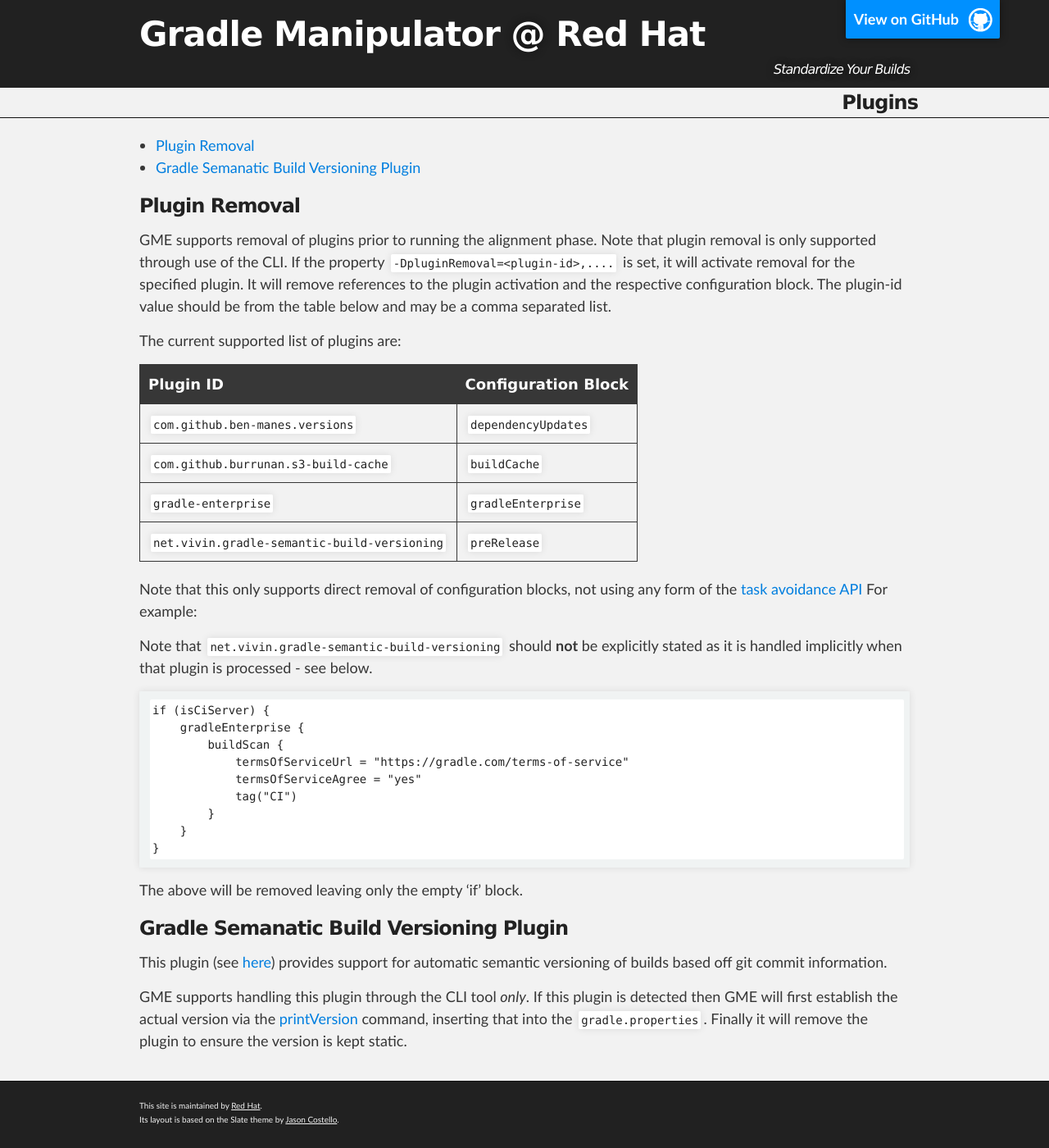
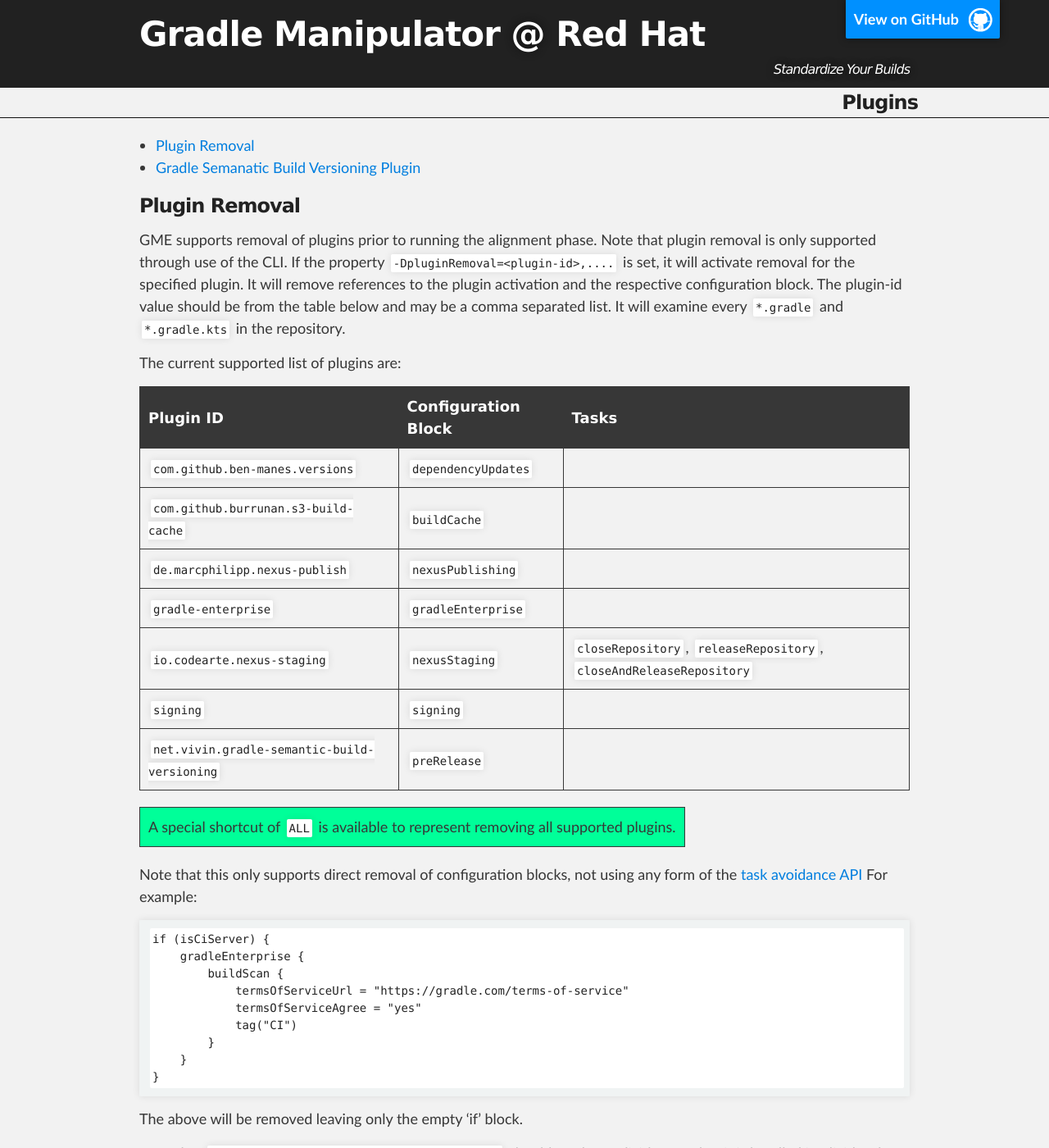
Before and after one commit to project-ncl/gradle-manipulator, a Jekyll site: the page built from guide/plugins.md, in a window 1280 px wide and 1400 px high. Shown: the whole window at 82% size. Built offline with Jekyll 4.4.1, drawn with Linux system fonts in a browser that asks for light colours; some of the changed text lies outside the part shown.

Commit message:
NCLSUP-523 Support removing signing and nexus plugins. Add support for ALL removal

````diff
--- a/guide/plugins.md
+++ b/guide/plugins.md
@@ -11,22 +11,31 @@ GME supports removal of plugins prior to running the alignment phase. Note that
 only supported through use of the CLI. If the property `-DpluginRemoval=<plugin-id>,....` is set, it
 will activate removal for the specified plugin. It will remove references to the plugin activation
 and the respective configuration block. The plugin-id value should be from the table below and may be
-a comma separated list.
+a comma separated list. It will examine every `*.gradle` and `*.gradle.kts` in the repository.
 
 The current supported list of plugins are:
 
-| Plugin ID    | Configuration Block |
+| Plugin ID    | Configuration Block | Tasks |
 |------------|---------------------|
-| `com.github.ben-manes.versions` | `dependencyUpdates`  |
-| `com.github.burrunan.s3-build-cache` | `buildCache`  |
-| `gradle-enterprise` | `gradleEnterprise`  |
-| `net.vivin.gradle-semantic-build-versioning` | `preRelease` |
+| `com.github.ben-manes.versions` | `dependencyUpdates`  | |
+| `com.github.burrunan.s3-build-cache` | `buildCache`  | |
+| `de.marcphilipp.nexus-publish` | `nexusPublishing`  | |
+| `gradle-enterprise` | `gradleEnterprise`  | |
+| `io.codearte.nexus-staging` | `nexusStaging`  | `closeRepository`, `releaseRepository`, `closeAndReleaseRepository` |
+| `signing` | `signing`  | |
+| `net.vivin.gradle-semantic-build-versioning` | `preRelease` | |
+
+<table bgcolor="#00ff99">
+<tr>
+<td>
+    A special shortcut of <code>ALL</code> is available to represent removing all supported plugins.
+</td>
+</tr>
+</table>
+
 
 Note that this only supports direct removal of configuration blocks, not using any form of the [task
 avoidance API](https://docs.gradle.org/current/userguide/task_configuration_avoidance.html) For example:
-
-Note that `net.vivin.gradle-semantic-build-versioning` should **not** be explicitly stated as it is handled
-implicitly when that plugin is processed - see below.
 
 ```
 if (isCiServer) {
@@ -42,6 +51,15 @@ if (isCiServer) {
 
 The above will be removed leaving only the empty 'if' block.
 
+Note that `net.vivin.gradle-semantic-build-versioning` should **not** be explicitly stated as it is handled
+implicitly when that plugin is processed - see below.
+
+Tasks are also removed if they are mentioned within the build scripts. Note that it only removes simplistic
+**single** lines. Multiple line blocks with braces are **not** supported. e.g.
+```
+publish.finalizedBy closeAndReleaseRepository
+```
+
 ### Gradle Semanatic Build Versioning Plugin
 
 This plugin (see [here](https://github.com/vivin/gradle-semantic-build-versioning)) provides support for
````
